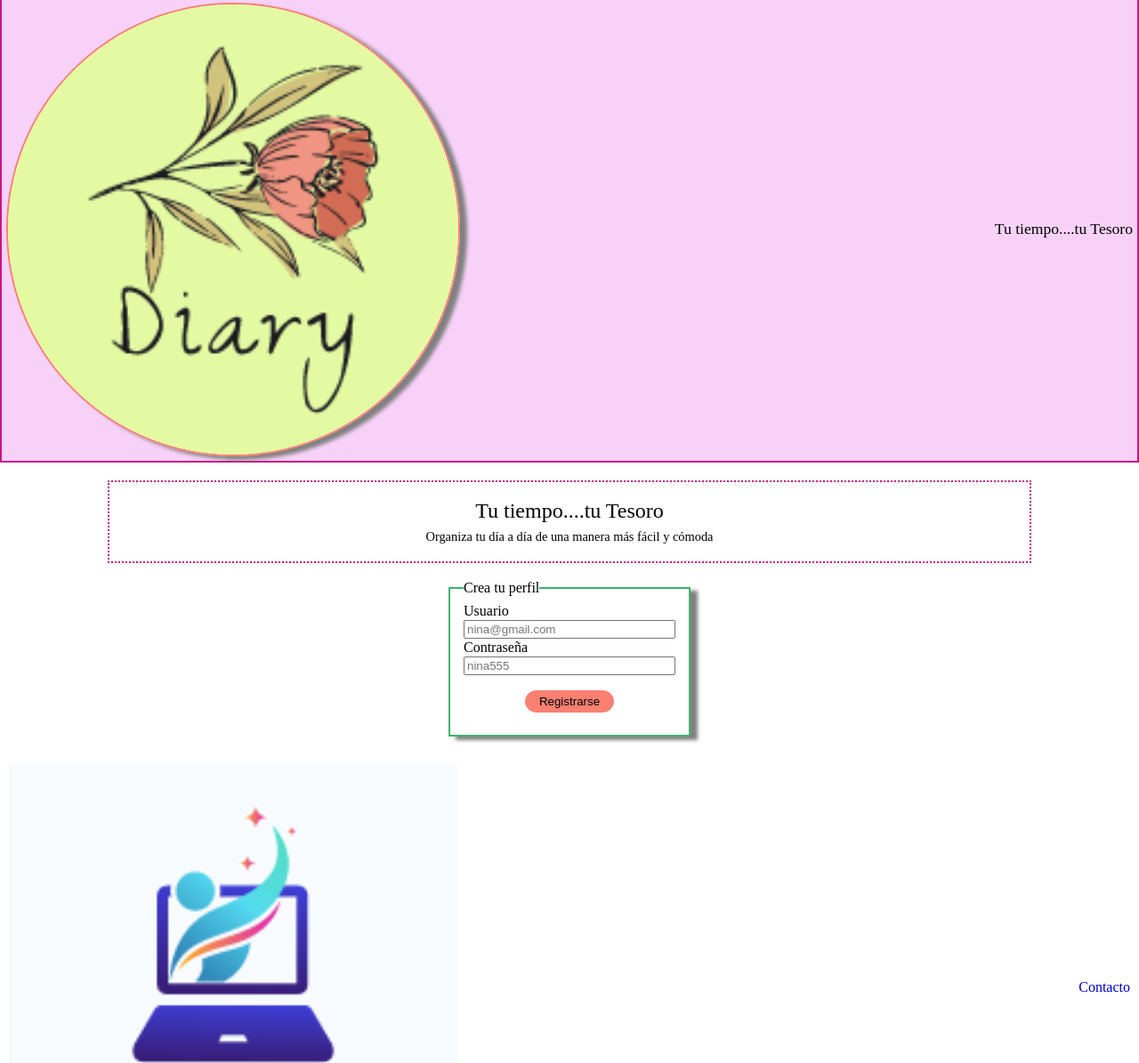
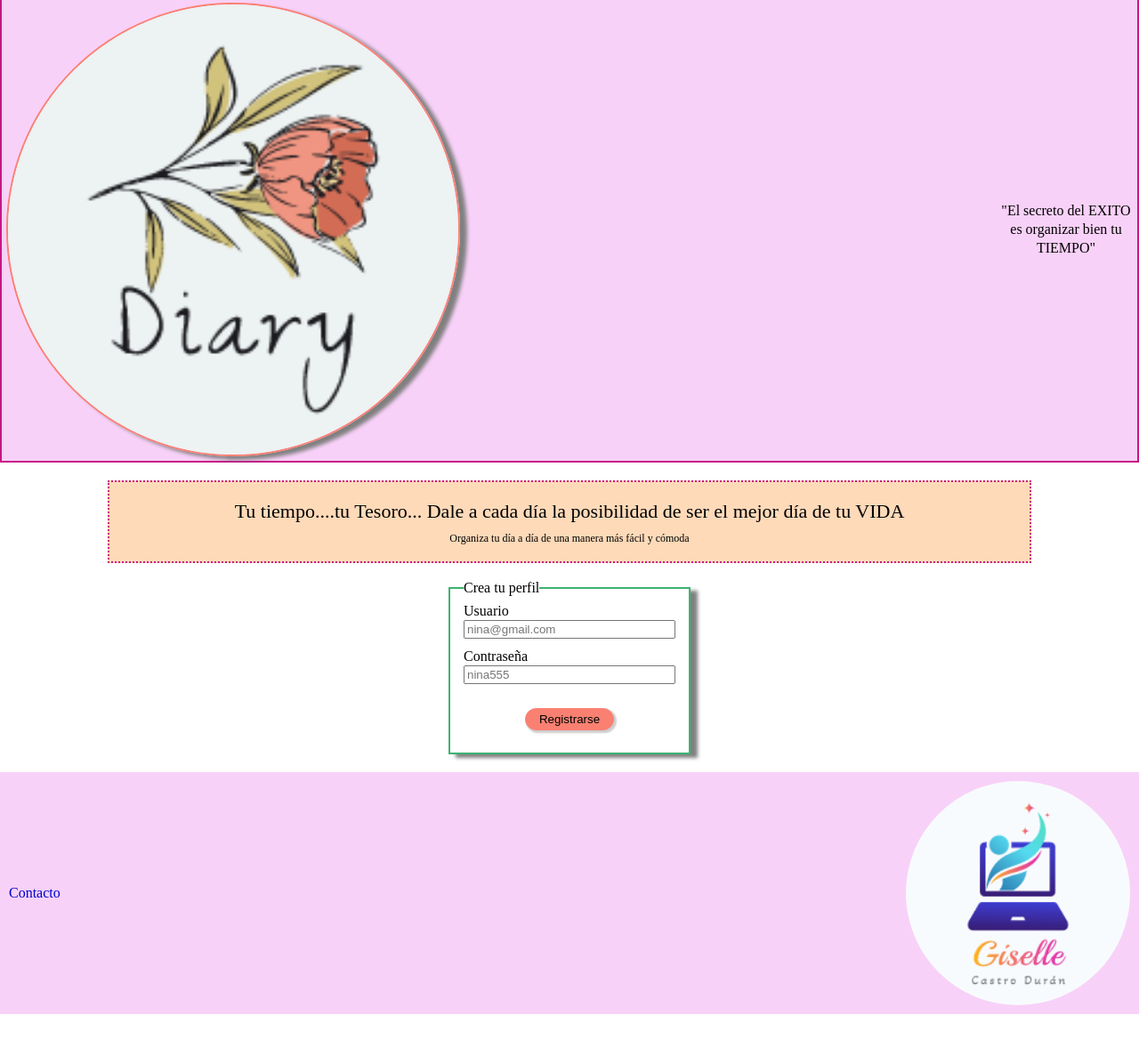
Before and after one commit to Giselle-97/DIARY, a website: page src/html/index.html in a window 1280 px wide. Shown: the part 4-1199 px from the top of the page at 89% size. After the commit the page ends 1144 px from the top, so only its background shows below. Drawn offline with nearby package versions, Linux system fonts and the light colour scheme; files that its build step writes are made by us from their sources; files whose address does not match are found by name.

Commit message:
added phrases in html, changed the footer and styles

```diff
--- a/src/html/landing.html
+++ b/src/html/landing.html
@@ -1,23 +1,28 @@
 <header class="header">
   <img
     class="header__img"
-    src="./assets/images/logo-diary3.png"
+    src="./assets/images/logo-diary.png"
     alt="Logo diary"
   />
-  <p class="header__text">Tu tiempo....tu Tesoro</p>
+  <p class="header__text">"El secreto del EXITO es organizar bien tu TIEMPO"</p>
 </header>
 
 <main class="hero">
   <div class="divHero">
-    <p class="divHero__text">Tu tiempo....tu Tesoro</p>
+    <p class="divHero__text">
+      Tu tiempo....tu Tesoro... Dale a cada día la posibilidad de ser el mejor
+      día de tu VIDA
+    </p>
+
     <p class="divHero__text--text2">
       Organiza tu día a día de una manera más fácil y cómoda
     </p>
   </div>
   <div class="divHero2">
     <form class="container">
-      <fieldset class="container__fieldset">
+      <fieldset class="container__login">
         <legend class="legend">Crea tu perfil</legend>
+        <div class="container__input">
           <label class="userLabel" for="user">Usuario</label>
           <input
             class="user"
@@ -25,13 +30,16 @@
             name="user"
             placeholder="nina@gmail.com"
           />
-        <label for="password">Contraseña</label>
+        </div>
+        <div class="container__input">
+          <label class="userLabel" for="password">Contraseña</label>
           <input
             class="password"
             type="text"
             name="password"
             placeholder="nina555"
           />
+        </div>
         <div class="divBtn">
           <button class="btn">Registrarse</button>
         </div>
@@ -41,11 +49,11 @@
 </main>
 <footer class="footer">
   <div class="divFooter">
+    <a class="divFooter__contact" href="../html/contact.html">Contacto</a>
     <img
       class="divFooter__img"
       src="./assets/images/logo-giselle.png"
       alt="Logo diary"
     />
-    <a class="divFooter__img--contact" href="../html/contact.html">Contacto</a>
   </div>
 </footer>
--- a/src/scss/layout/_landing.scss
+++ b/src/scss/layout/_landing.scss
@@ -17,8 +17,11 @@
   box-shadow: 8px 4px 4px grey;
 }
 .header__text {
-  font-size: 1.1rem;
+  //font-size: 1.1rem;
   font-weight: 500;
+  width: 150px;
+  line-height: 1.3;
+  text-align: center;
 }
 .hero {
   //border: solid 2px mediumvioletred;
@@ -29,6 +32,7 @@
   padding-top: 20px;
 }
 .divHero {
+  background-color: peachpuff;
   width: 80%;
   display: flex;
   justify-content: center;
@@ -40,11 +44,12 @@
   gap: 10px;
 }
 .divHero__text {
-  font-size: 1.5rem;
+  font-size: 22px;
   font-weight: 500;
+  line-height: 1.2;
 }
 .divHero__text--text2 {
-  font-size: 0.9rem;
+  font-size: 12px;
 }
 .divHero2 {
   display: flex;
@@ -55,7 +60,7 @@
   display: flex;
   justify-content: center;
 }
-.container__fieldset {
+.container__login {
   border: 2px solid mediumseagreen;
   display: flex;
   flex-direction: column;
@@ -66,18 +71,23 @@
 .legend {
 }
 .userLabel {
+  padding-bottom: 2px;
 }
 .user {
   width: 230px;
 }
 .password {
-  //width: 220px;
+  //width: 230px;
+}
+.container__input {
+  display: flex;
+  flex-direction: column;
+  padding-bottom: 10px;
 }
 .divBtn {
   display: flex;
   justify-content: center;
   padding: 15px 0 15px 0;
-  //box-shadow: 2px 2px 2px 1px rgba(0, 0, 0, 0.2);
 }
 .btn {
   background-color: salmon;
@@ -86,6 +96,7 @@
   border: solid 1px salmon;
   border-radius: 20px;
   padding: 4px 0 4px;
+  box-shadow: 2px 2px 2px 1px rgba(0, 0, 0, 0.2);
 }
 .btn:hover {
   cursor: pointer;
@@ -97,7 +108,7 @@
 
 .footer {
   //border: solid 2px mediumvioletred;
-  //background-color: rgb(248, 209, 248);
+  background-color: rgb(248, 209, 248);
   padding: 10px;
 }
 .divFooter {
@@ -109,14 +120,15 @@
   background-repeat: no-repeat;
   background-size: cover;
   background-position: center;
-  width: 40%;
-  height: 40%;
+  width: 20%;
+  height: 20%;
+  border-radius: 50%;
 }
-.divFooter__img--contact {
+.divFooter__contact {
   text-decoration: none;
   color: mediumblue;
 }
-.divFooter__img--contact:hover {
+.divFooter__contact:hover {
   cursor: pointer;
   background-color: white;
   color: blue;
```
Lines whose indentation alone changed are shown as unchanged.
